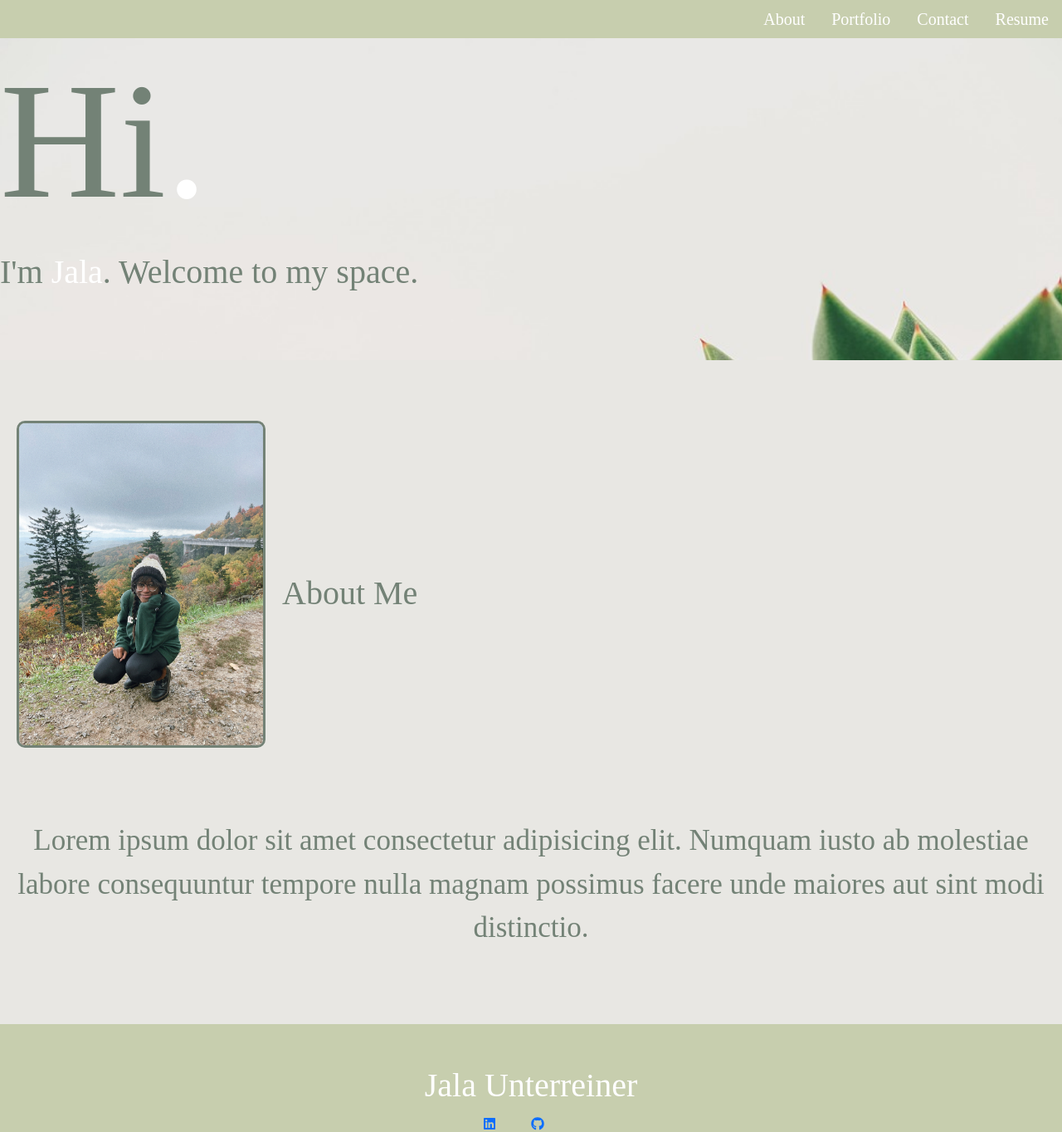
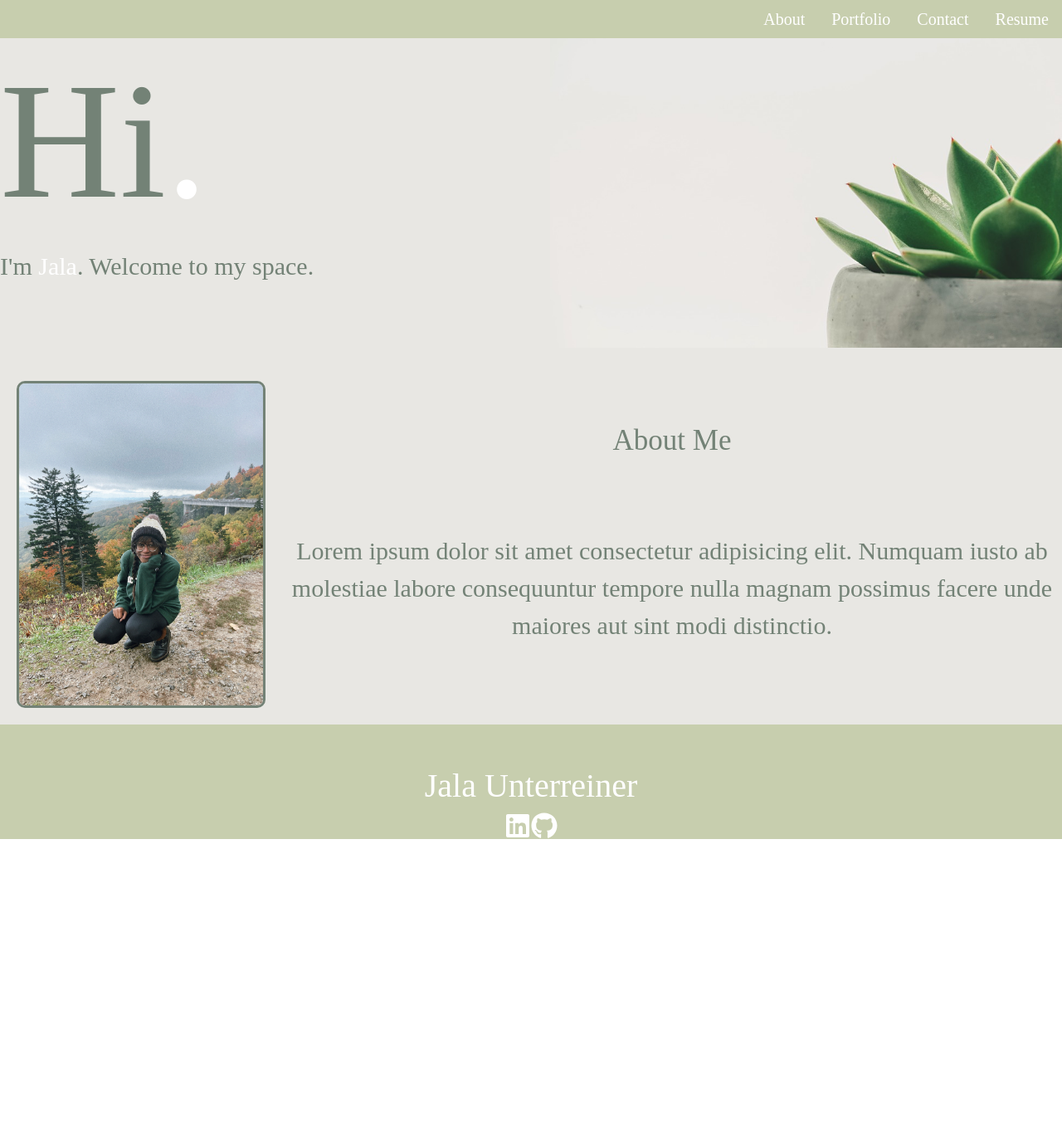
Before and after one commit to untjala/react-portfolio, a React (Create React App) app: page / in a window 1280 px wide. Shown: the whole page at 83% size. After the commit the page ends 1011 px from the top, so only its background shows below. Built offline with nearby package versions, Linux system fonts and the light colour scheme; a web font is replaced by a local one.

Commit message:
style changes to the footer, header, and about body

```diff
--- a/src/App.js
+++ b/src/App.js
@@ -22,6 +22,9 @@ export default function App ({ loggedIn, setLoggedIn }) {
       <>
       <Navigation setPage ={setPage}/>
       <CurrentPage />
+      {/* <Portfolio />
+      <Resume />
+      <Contact /> */}
       <Footer />
       </>
     );
--- a/src/components/Contact/style.css
+++ b/src/components/Contact/style.css
@@ -1,5 +1,5 @@
 .contact-page {
-  background-color: #dfd3cb;
+  background-color: #e8e7e3;;
   height: 100vh;
 }
 h1 {
--- a/src/components/Footer/index.js
+++ b/src/components/Footer/index.js
@@ -10,10 +10,10 @@ function Footer() {
     </footer>
     <div className="icon">
         <a href="https://www.linkedin.com/in/jala-unterreiner-05171b246/">
-            <FaLinkedin />
+            <FaLinkedin size={32} color={"white"} />
         </a>
         <a href="https://github.com/untjala" >
-            <FaGithub className="git"/>
+            <FaGithub size={32} color={"white"}/>
         </a>
     </div>
     </div>
--- a/src/components/Header/index.js
+++ b/src/components/Header/index.js
@@ -1,10 +1,10 @@
 import React from 'react'
 import './style.css'
 import jala from '../Header/mountain-jala.png'
-function Header () {
+function Header() {
   return (
     <div className="row d-flex">
-    <div className="header">
+      <div className="header container-fluid">
         <h1 className="intro">Hi<span className="period">.</span></h1>
         <p> I'm <span className="my-name">Jala</span>. Welcome to my space.</p>
       </div>
--- a/src/components/Header/style.css
+++ b/src/components/Header/style.css
@@ -2,9 +2,13 @@
 
 .header {
   background-image: url(/public/succulent.jpeg);
+  background-position: bottom right;
+  background-color: #e8e7e3;
   padding-bottom: 5px;
   padding-bottom: 20px;
-  background-size: cover;
+  background-size: contain;
+  background-repeat: no-repeat;
+  width: 100%;
 }
 .intro {
   font-size: 200px;
@@ -18,7 +22,7 @@
 
 p {
   padding-bottom: 40px;
-  font-size: 40px;
+  font-size: 30px;
   color: #738276;
   text-align: left;
   font-family: 'Poppins, sans-serif';
@@ -28,13 +32,17 @@ p {
 }
 .about-me{
   background-color:#e8e7e3;
-  min-height: 100vh;
-  display: flex;
+  display: grid;
+  grid-template-columns: auto;
+  grid-template-rows: auto;
+  grid-template-areas: "photo title"
+  "photo paragraph";
   align-items: center;
   flex-wrap: wrap;
   overflow: hidden;
 }
 img {
+  grid-area: photo;
   width: 300px;
   height: 300px;
   margin: 40px 20px 20px 20px;
@@ -43,11 +51,14 @@ img {
   border-radius: 10px;
 }
 .about {
+  grid-area: title;
   color: #738276;
   text-align: center;
+  font-size: 35px;
 }
 .about-text {
+  grid-area: paragraph;
   text-align: center;
   color: #738276 ;
-  font-size: 35px;
+  font-size: 30px;
 }
--- a/src/components/Portfolio/style.css
+++ b/src/components/Portfolio/style.css
@@ -1,6 +1,6 @@
 .portfolio-header {
-  background-image: url(/public/portfolio-bg.png);
   text-align: center;
+  background-color: #e8e7e3;
 }
 .portfolio-cards {
   padding-top: 100px;
@@ -9,7 +9,7 @@
   height: 100vh;
   font-size: large;
   column-count: 3;
-  background-color: #dfd3cb;
+  background-color: #e8e7e3;
 }
 
 .card-img {
--- a/src/components/Resume/style.css
+++ b/src/components/Resume/style.css
@@ -1,5 +1,5 @@
 .resume-page {
-  background-color: #dfd3cb;
+  background-color: #e8e7e3;
   height: 100vh;
 }
 .resume {
```
Also changed, not shown: 1 other file (tests, documents, lock files or other folders). Lines whose indentation alone changed are shown as unchanged.
